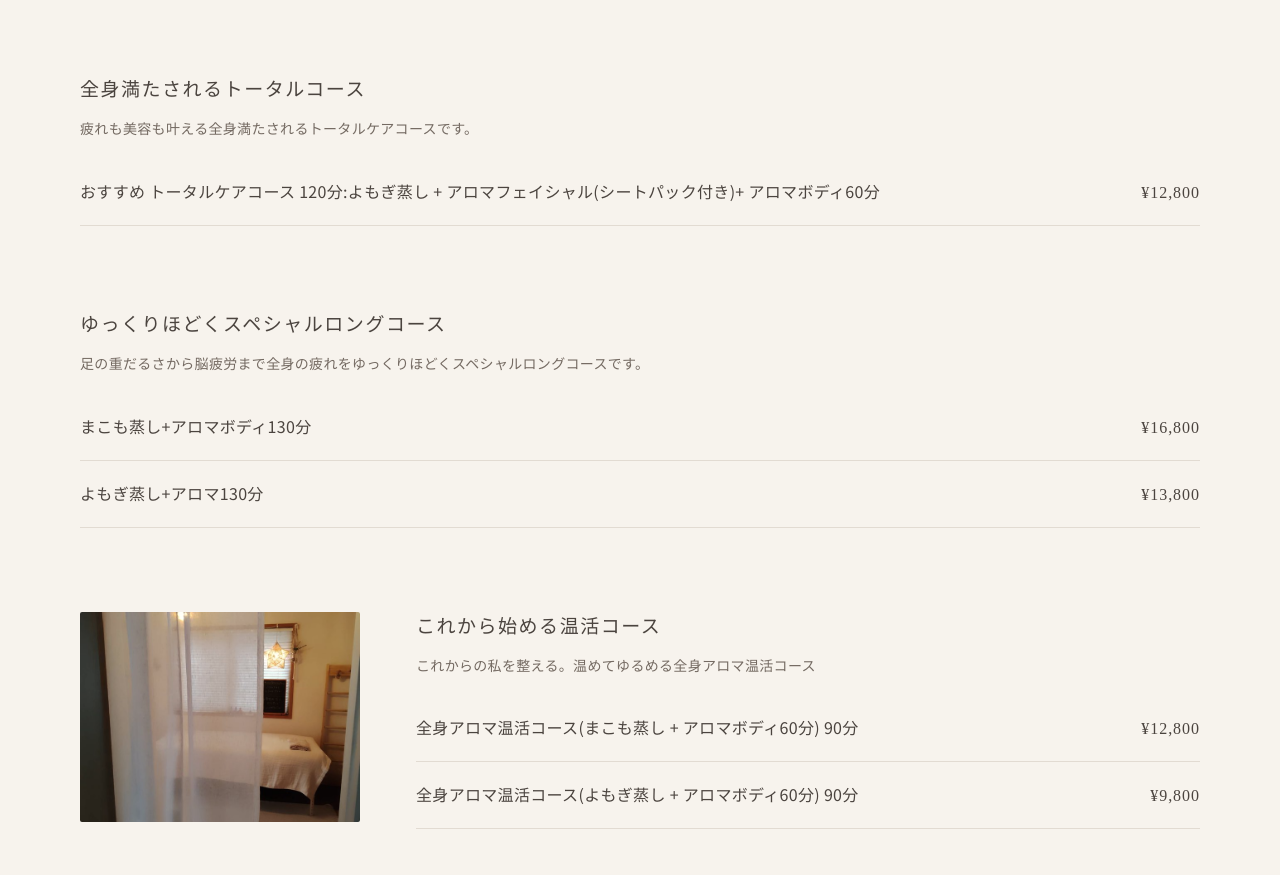
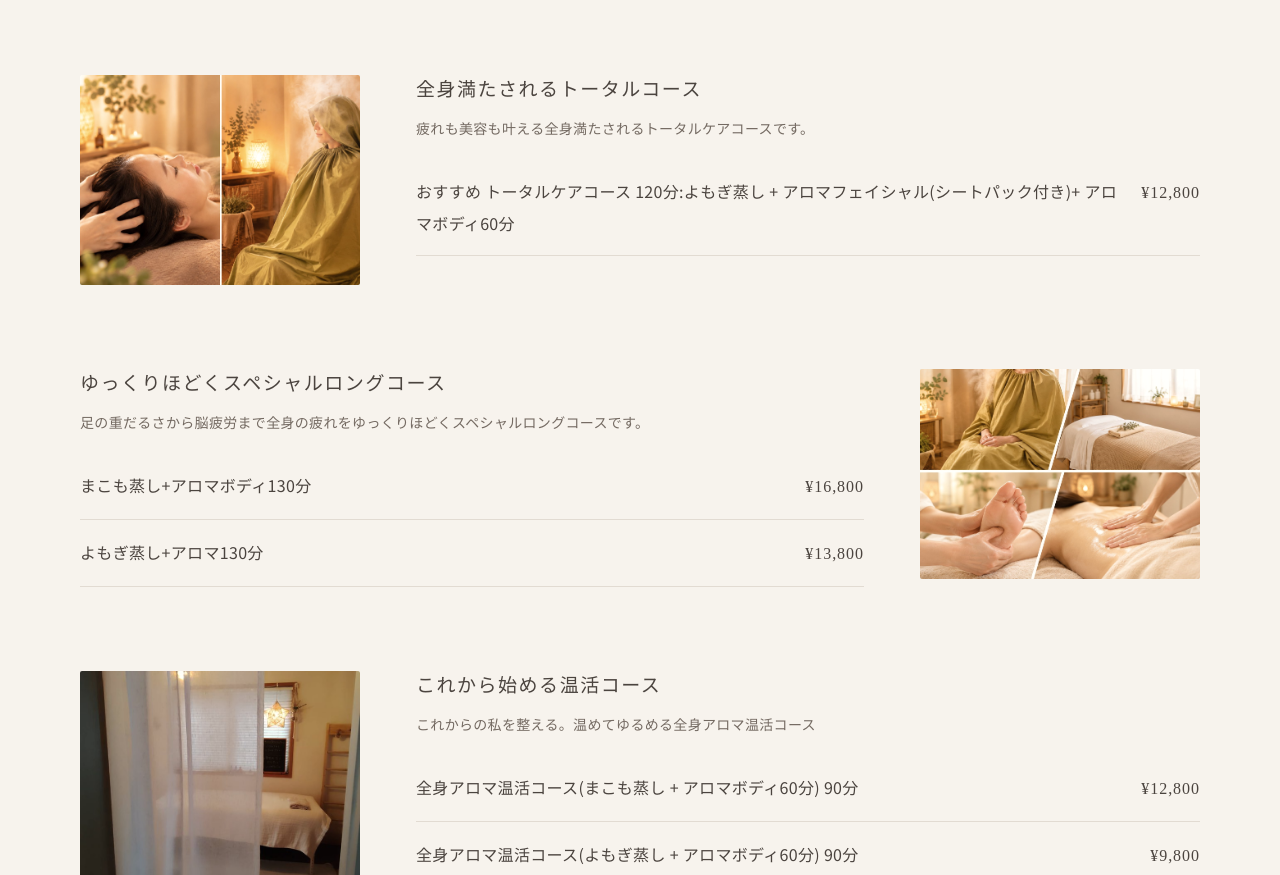
Before and after one commit to tassy5865-lang/kohaku-site, a website: page index.html in a window 1280 px wide. Shown: the part 8752-9627 px from the top of the page. Drawn offline with nearby package versions, Linux system fonts and the light colour scheme.

Commit message:
管理画面から更新: 写真: メニュー(全身満たされるトータルコース)、写真: メニュー(ゆっくりほどくスペシャルロングコース)

```diff
--- a/index.html
+++ b/index.html
@@ -220,21 +220,27 @@
         </div>
 
         <!--edit:menu-groups-->
-        <div class="price-group" data-group="course">
+        <div class="price-group price-group--photo" data-group="course">
+          <figure class="menu-photo"><img data-photo="menu-course" src="images/photo-menu-course-mvl0g006.jpg" width="1536" height="1024" loading="lazy" alt=""></figure>
+          <div>
             <h3>全身満たされるトータルコース</h3>
             <p class="fine">疲れも美容も叶える全身満たされるトータルケアコースです。</p>
             <ul class="price-list">
               <li><span class="name">おすすめ トータルケアコース 120分:よもぎ蒸し + アロマフェイシャル(シートパック付き)+ アロマボディ60分</span><span class="yen">¥12,800</span></li>
             </ul>
           </div>
+        </div>
 
-        <div class="price-group" data-group="gmvknhcp3">
+        <div class="price-group price-group--photo price-group--alt" data-group="gmvknhcp3">
+          <figure class="menu-photo"><img data-photo="menu-gmvknhcp3" src="images/photo-menu-gmvknhcp3-mvl0ggf9.jpg" width="1536" height="1024" loading="lazy" alt=""></figure>
+          <div>
             <h3>ゆっくりほどくスペシャルロングコース</h3>
             <p class="fine">足の重だるさから脳疲労まで全身の疲れをゆっくりほどくスペシャルロングコースです。</p>
             <ul class="price-list">
               <li><span class="name">まこも蒸し+アロマボディ130分</span><span class="yen">¥16,800</span></li>
               <li><span class="name">よもぎ蒸し+アロマ130分</span><span class="yen">¥13,800</span></li>
             </ul>
+          </div>
         </div>
 
         <div class="price-group price-group--photo" data-group="body">
```
Also changed, not shown: images/photo-menu-course-mvl0g006.jpg (added), images/photo-menu-gmvknhcp3-mvl0ggf9.jpg (added). Lines whose indentation alone changed are shown as unchanged.
